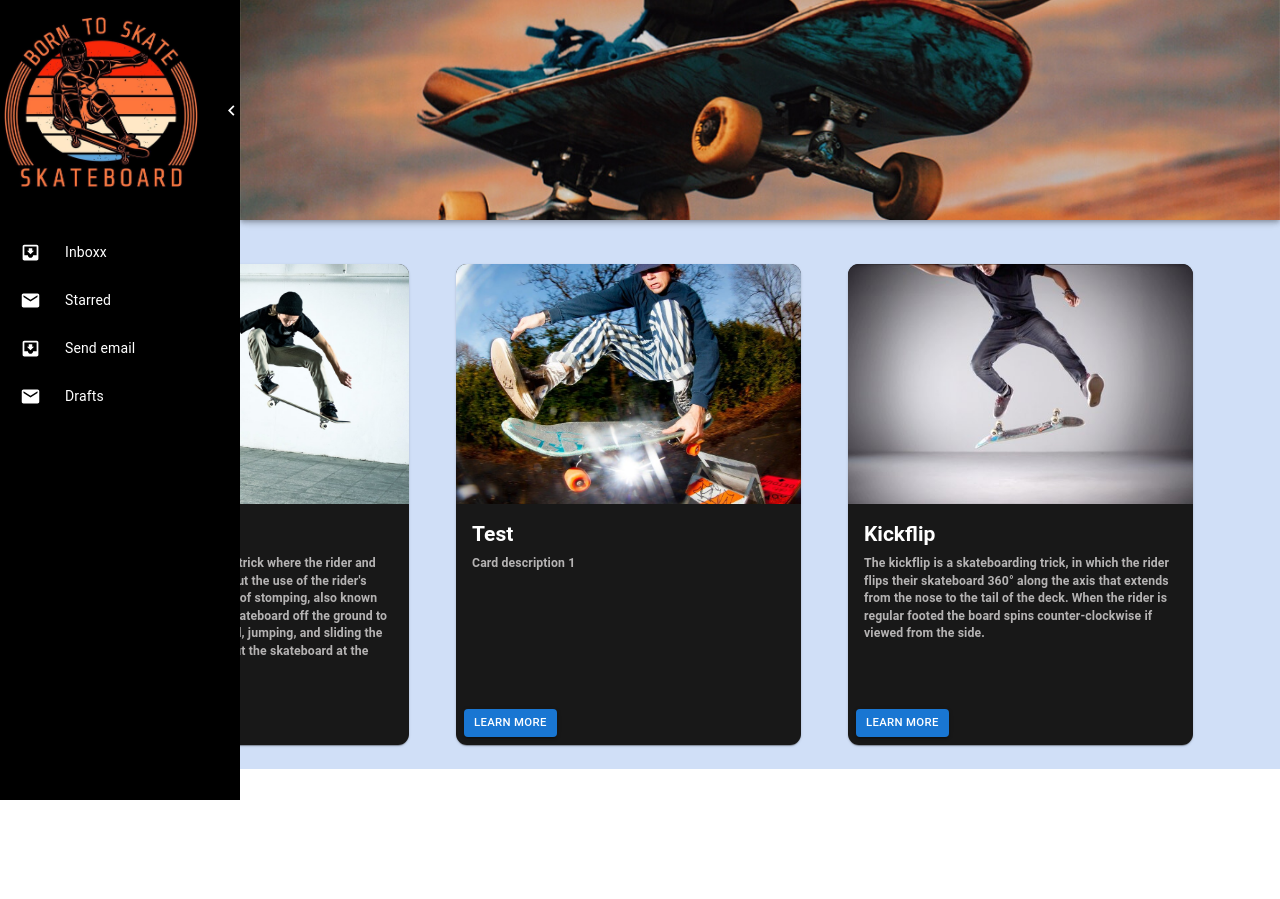
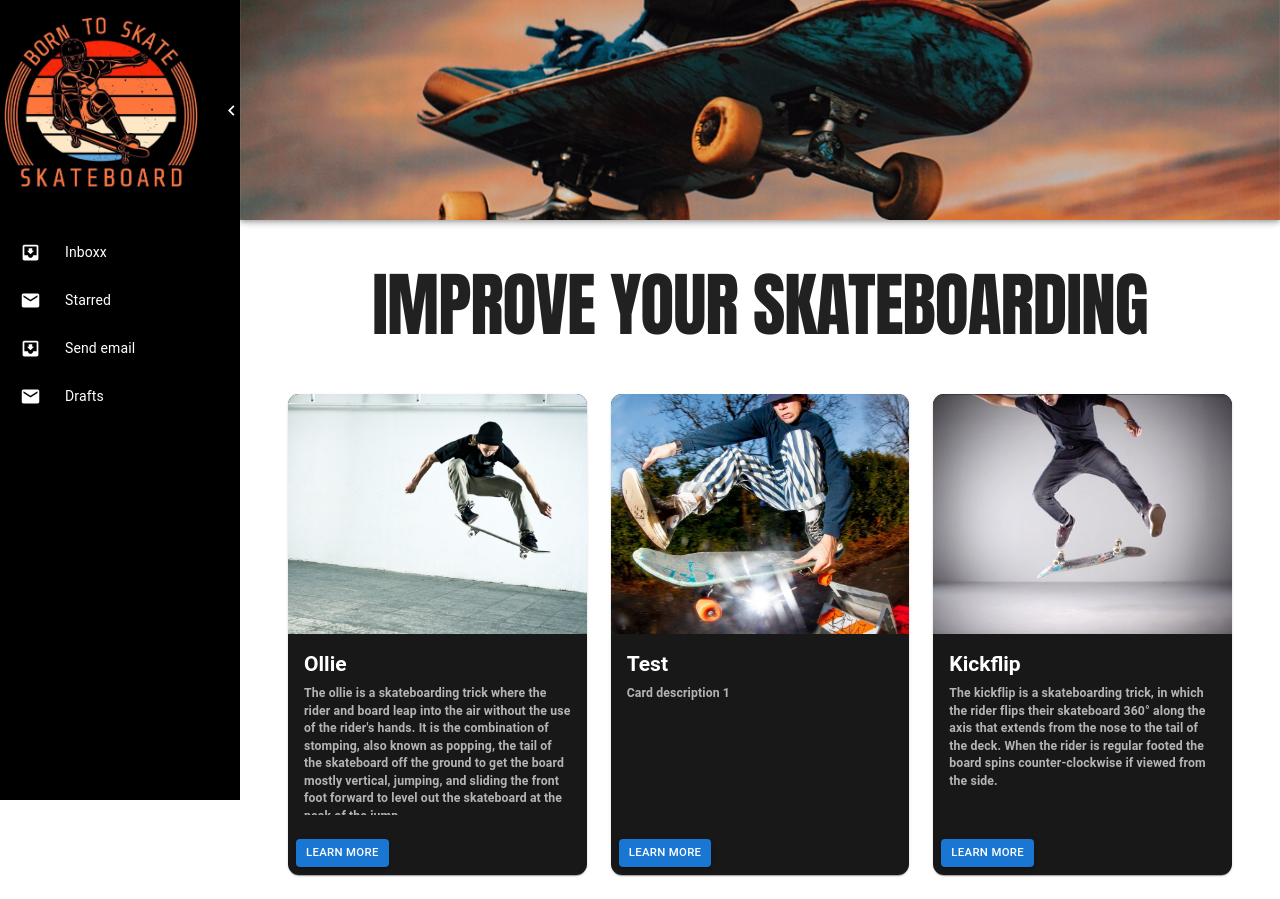
Before and after one commit to rafaelpolonio92/sport-frontend, a React (Create React App) app: page / in a window 1280 px wide. Before the commit the page ends 800 px from the top, so only its background shows below. Built offline with nearby package versions, Linux system fonts and the light colour scheme.

Commit message:
adding header

```diff
--- a/public/index.html
+++ b/public/index.html
@@ -15,6 +15,7 @@
       user's mobile device or desktop. See https://developers.google.com/web/fundamentals/web-app-manifest/
     -->
     <link rel="manifest" href="%PUBLIC_URL%/manifest.json" />
+    <link rel="stylesheet" href="https://fonts.googleapis.com/css2?family=Anton&display=swap">
     <!--
       Notice the use of %PUBLIC_URL% in the tags above.
       It will be replaced with the URL of the `public` folder during the build.
@@ -24,7 +25,7 @@
       work correctly both with client-side routing and a non-root public URL.
       Learn how to configure a non-root public URL by running `npm run build`.
     -->
-    <title>React App</title>
+    <title>Rafael</title>
   </head>
   <body>
     <noscript>You need to enable JavaScript to run this app.</noscript>
--- a/src/components/dashboard/index.jsx
+++ b/src/components/dashboard/index.jsx
@@ -1,6 +1,6 @@
-import React, { useState } from 'react';
+import React from 'react';
 import MediaCard from '../Cards';
-import { Grid, Box, Container } from '@mui/material';
+import { Grid, Box, Container, Typography } from '@mui/material';
 import { drawerWidth } from '../Sidebar/styles';
 
 const cards = [
@@ -25,8 +25,35 @@ const cards = [
 
 const Dashboard = () => {
   return (
-    <Box component="main" sx={{ flexGrow: 1, p: 3, backgroundColor: '#d0dff7', }}>
+    <>
+    <Box
+      component="main"
+      sx={{
+        flexGrow: 1,
+        p: 3,
+        marginLeft: 30
+      }}>
         <Container style={{ marginTop: drawerWidth }}>
+          <Typography
+            variant="h1"
+            style={{
+              fontFamily: 'Anton, sans-serif',
+              fontSize: '70px',
+              textAlign: 'center'
+            }}>
+            IMPROVE YOUR SKATEBOARDING
+          </Typography>
+        </Container>
+      </Box>
+      <Box
+        component="main"
+        sx={{
+          flexGrow: 1,
+          p: 3,
+          // backgroundColor: '#163b3b',
+          marginLeft: 30
+        }}>
+        <Container>
           <Grid container spacing={3}>
             {cards.map((card, index) => (
                 <Grid item key={index} xs={12} sm={6} md={4}>
@@ -41,6 +68,7 @@ const Dashboard = () => {
           </Grid>
         </Container>
       </Box>
+    </>
   )
 }
 
```
Lines whose indentation alone changed are shown as unchanged.
